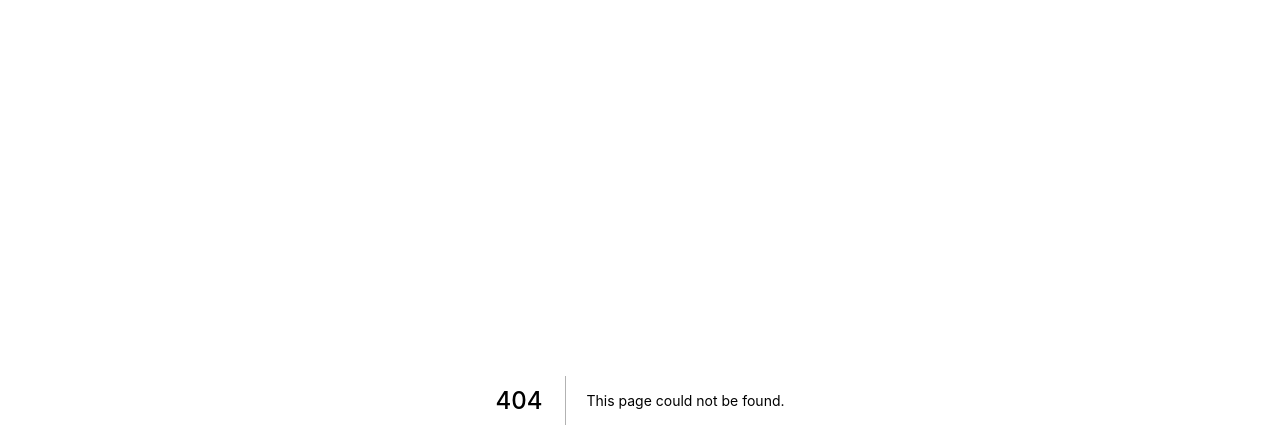
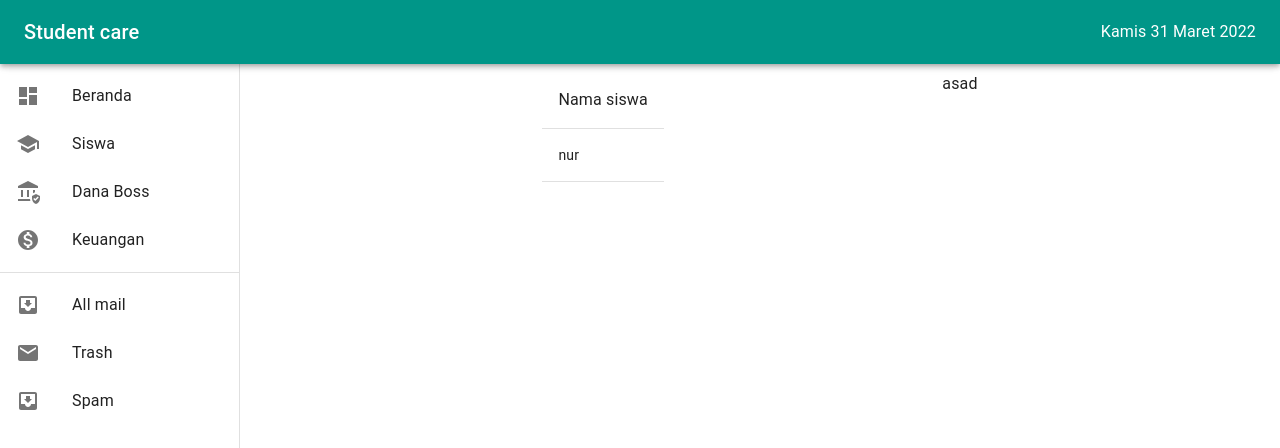
Before and after one commit to nurhamsah1998/school-fe-localAPI, a Next.js app: page /siswa/student-care in a window 1280 px wide. Before the commit this address had no page. Shown: the top 448 px of the page. Built offline with nearby package versions, Linux system fonts and the light colour scheme.

Commit message:
fixing json schema

```diff
--- /dev/null
+++ b/ScreenGUI/StudentCares.js
@@ -0,0 +1,33 @@
+import React from 'react';
+import Drawer from '../Component/Drawer';
+import { Table, Box, TableContainer, TableBody, TableCell, TableHead, TableRow, Typography } from '@mui/material';
+
+function StudentCares() {
+  return (
+    <Drawer>
+      <Box sx={{ display: 'flex', justifyContent: 'space-evenly' }}>
+        <Box>
+          <TableContainer>
+            <Table>
+              <TableHead>
+                <TableRow>
+                  <TableCell>
+                    <Typography>Nama siswa</Typography>
+                  </TableCell>
+                </TableRow>
+              </TableHead>
+              <TableBody>
+                <TableRow>
+                  <TableCell>nur</TableCell>
+                </TableRow>
+              </TableBody>
+            </Table>
+          </TableContainer>
+        </Box>
+        <Box>asad</Box>
+      </Box>
+    </Drawer>
+  );
+}
+
+export default StudentCares;
--- /dev/null
+++ b/pages/siswa/student-care.js
@@ -0,0 +1,12 @@
+import React from 'react';
+import StudentCares from '../../ScreenGUI/StudentCares';
+
+function StudentCare() {
+  return (
+    <div>
+      <StudentCares />
+    </div>
+  );
+}
+
+export default StudentCare;
```
Also changed, not shown: ScreenGUI/Siswa.js (+34 -32 lines), pages/siswa/profil-siswa.js (+25 -4 lines).
